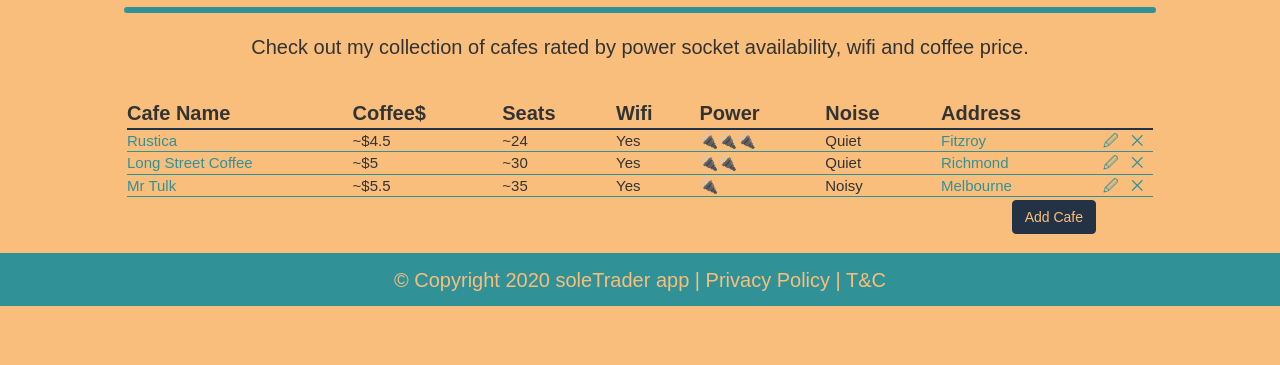
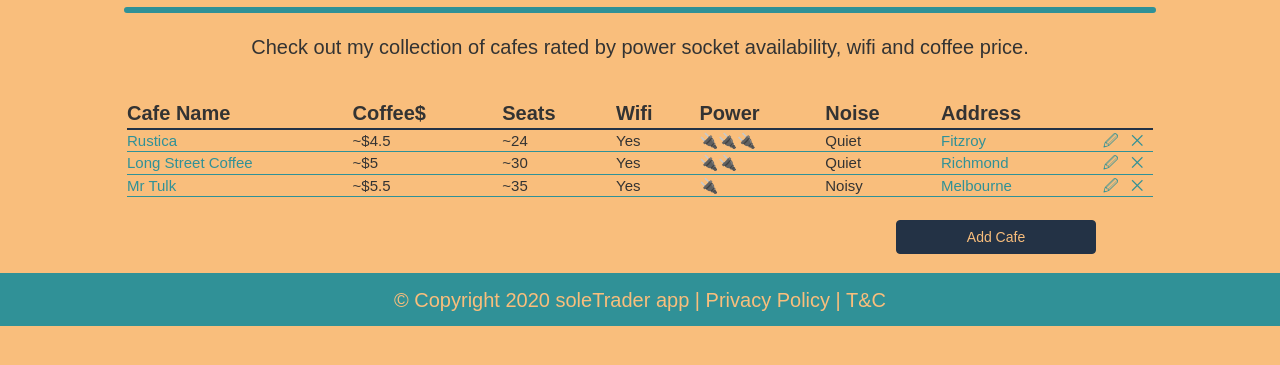
Before and after one commit to zvikasan/melbourne-cafes, a Flask app: page / in a window 1280 px wide. Shown: the part 201-566 px from the top of the page. Run offline with Flask 2, Linux system fonts and the light colour scheme; a user stored in the database is signed in; data comes from the database, SQL or seed files in the repository; some libraries are stand-ins or nearby versions.

Commit message:
design tweaks

```diff
--- a/static/css/styles.css
+++ b/static/css/styles.css
@@ -164,6 +164,8 @@ th {
 .btn-add-cafe {
     float: right;
     margin-right: 10%;
+    margin-top: 2%;
+    width: 200px;
 }
 
 .btn-logout {
```
